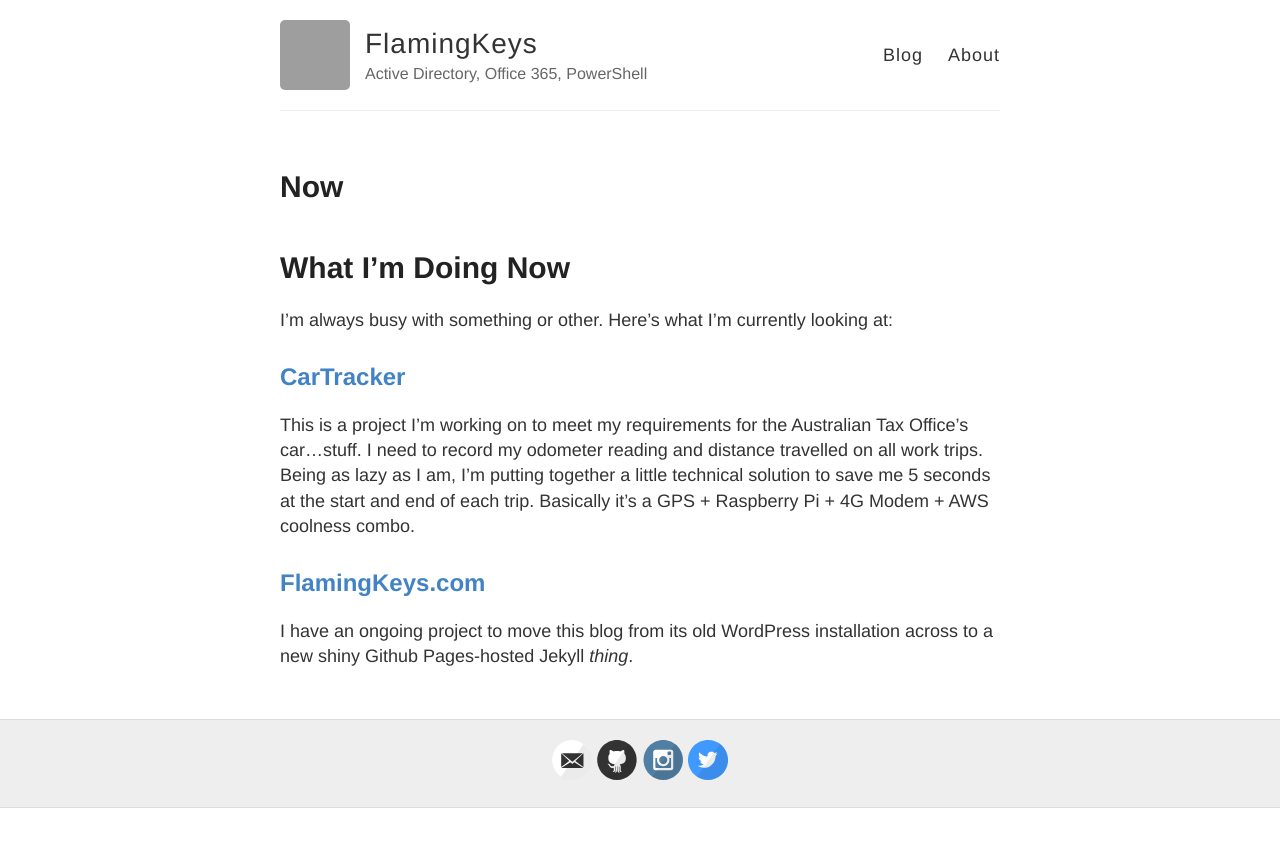
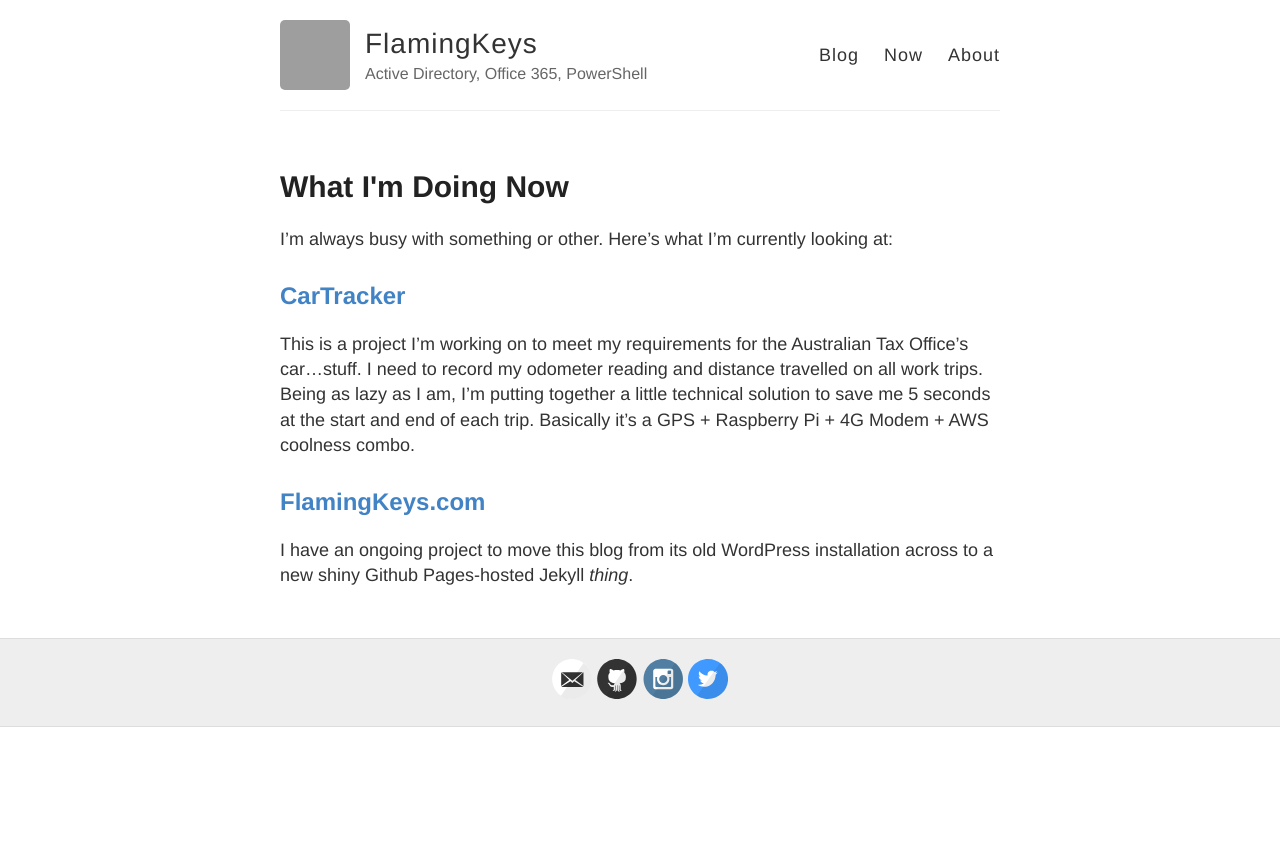
Before and after one commit to chrisbrownie/flamingkeys.com, a Jekyll site: the page built from now.md, in a window 1280 px wide. Shown: the top 847 px of the page. Built offline with Jekyll 4.4.1, drawn with Linux system fonts in a browser that asks for light colours; some of the changed lines change nothing that is shown; grey boxes are pictures that could not be loaded.

Commit message:
add now...again

```diff
--- a/_layouts/default.html
+++ b/_layouts/default.html
@@ -28,6 +28,7 @@
 
           <nav>
             <a href="{{ site.baseurl }}/">Blog</a>
+            <a href="{{ site.baseurl }}/now">Now</a>
             <a href="{{ site.baseurl }}/about">About</a>
           </nav>
         </header>
--- a/now.md
+++ b/now.md
@@ -1,10 +1,8 @@
 ---
 layout: page
-title: Now
+title: What I'm Doing Now
 permalink: /now/
 ---
-
-# What I'm Doing Now
 
 I'm always busy with something or other. Here's what I'm currently looking at:
 
```
